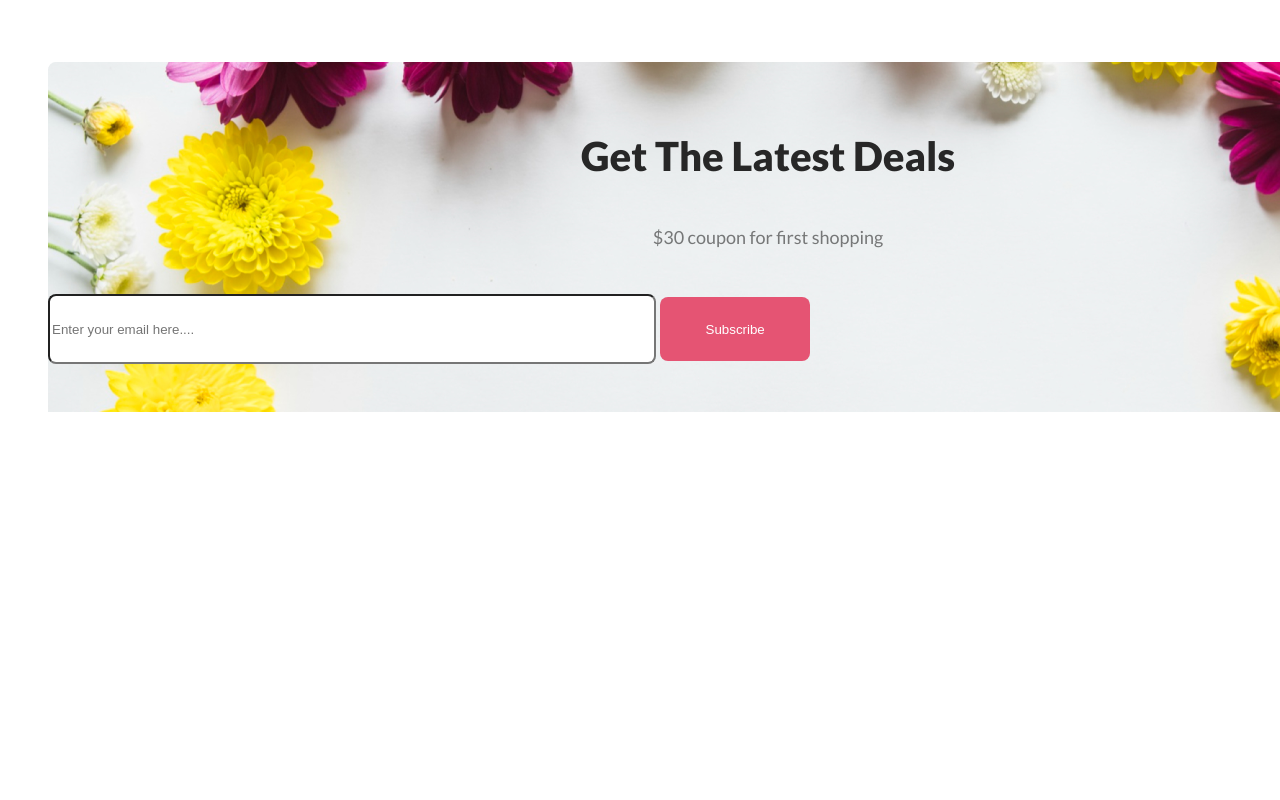
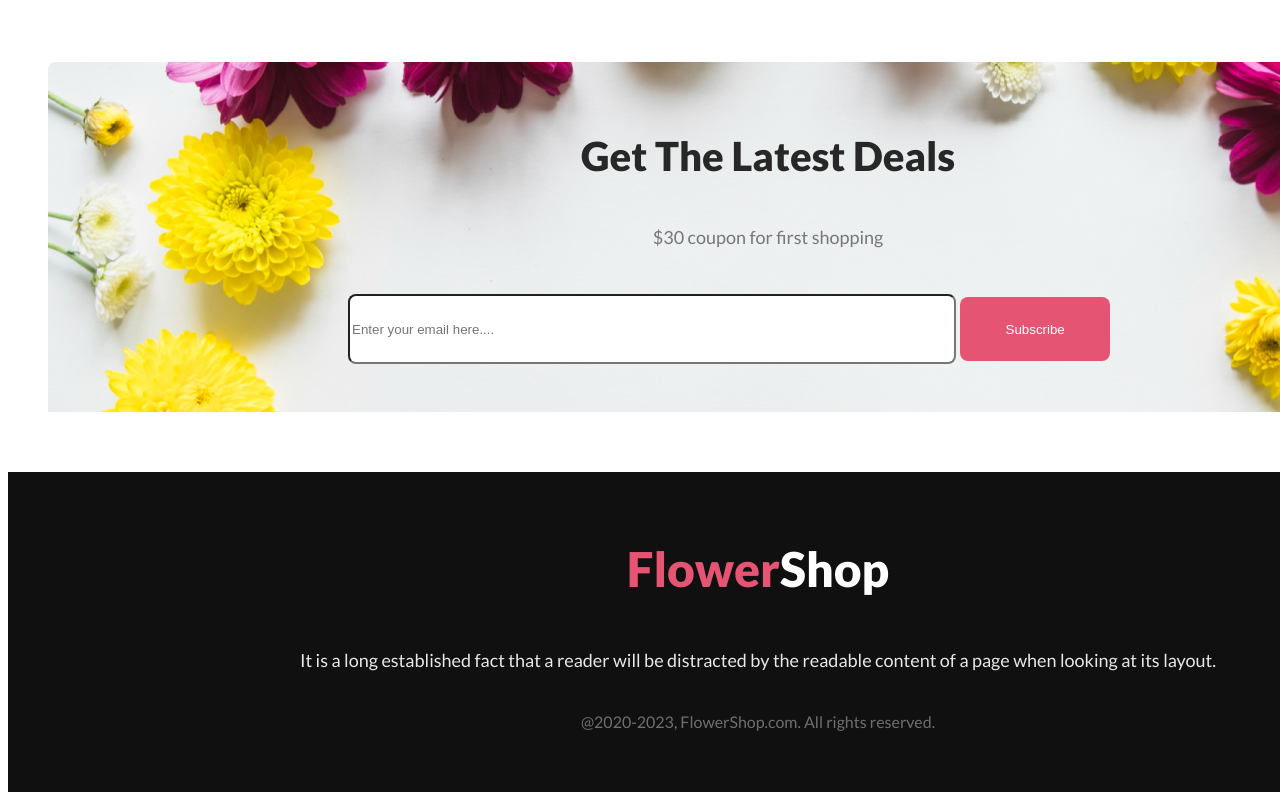
Before and after one commit to utso-sarkar/flower_shop, a plain HTML site: page index.html in a window 1280 px wide. Shown: the part 3256-4056 px from the top of the page. Before the commit the page ends 3676 px from the top, so only its background shows below. Drawn offline with nearby package versions, Linux system fonts and the light colour scheme.

Commit message:
added a footer box

```diff
--- a/index.html
+++ b/index.html
@@ -164,6 +164,7 @@
 <div class="section5">
     <h1 class="deals">Get The Latest Deals</h1>
     <h6 class="janniti">$30 coupon for first shopping</h6>
+<div class="lastdv">
 
 <form class="okk"action="">
 
@@ -175,7 +176,7 @@
 
 </form>
 
-
+</div>
 </div>
 
 
@@ -195,7 +196,21 @@
 </footer>
 
 
+<div class="devision">
 
+<div class="lastsection">
+
+
+
+<h3 class="xoss"><span class="llali">Flower</span>Shop</h3>
+<h5 class="sub">It is a long established fact that a reader will be distracted by the readable content of a page when looking at its layout.</h5>
+<h6 class="sup">@2020-2023, FlowerShop.com. All rights reserved. </h6>
+
+
+</div>
+
+
+</div>
 
 
 </body>
--- a/style.css
+++ b/style.css
@@ -299,7 +299,7 @@ padding-top: 70px;
 }
 
 .section5{
-    background-image: url(../flower/lofi.png);
+    background-image: url("../flower/lofi.png");
     width: 1440px;
 height: 300px;
 padding-bottom: 50px;
@@ -327,3 +327,53 @@ border: 0px;
 width: 150px;
 height: 64px;
 }
+.lastdv{
+    padding-left: 300px;
+}
+.llali{
+    color: #E55473;
+font-family: Lato;
+font-size: 48px;
+font-style: normal;
+font-weight: 800;
+line-height: normal;
+
+}
+.xoss{
+    color:#FFFFFF;
+    font-family: Lato;
+font-size: 48px;
+font-style: normal;
+font-weight: 800;
+line-height: normal;
+}
+.lastsection{
+    background-color: #111010;
+    width: 1500px;
+height: 300px;
+flex-shrink: 0;
+text-align: center;
+padding-top: 20px;
+
+}
+.devision{
+    padding-top: 60px;
+}
+.sub{
+    color: rgba(255, 255, 255, 0.90);
+text-align: center;
+font-family: Lato;
+font-size: 18px;
+font-style: normal;
+font-weight: 400;
+line-height: 30px;
+}
+.sup{
+    color: rgba(255, 255, 255, 0.40);
+text-align: center;
+font-family: Lato;
+font-size: 16px;
+font-style: normal;
+font-weight: 400;
+line-height: normal;
+}
```
